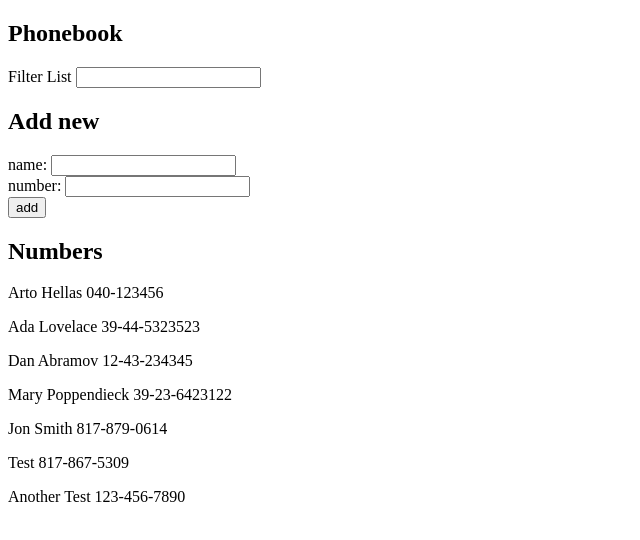
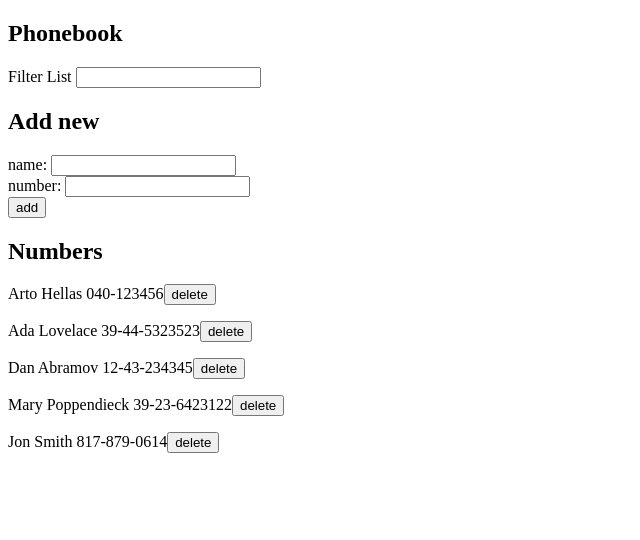
Before and after one commit to Jon-D-Smith/Fullstack_Open, a React (Create React App) app in the folder part2/phonebook/: page / in a window 1280 px wide. Shown: the top 540 px of the page, without its empty margins (0-640 px from the left). Built offline with nearby package versions, Linux system fonts and the light colour scheme; data requests are answered from the project's data file.

Commit message:
Added the delete function

```diff
--- a/part2/phonebook/db.json
+++ b/part2/phonebook/db.json
@@ -24,16 +24,6 @@
       "id": 5,
       "name": "Jon Smith",
       "number": "817-879-0614"
-    },
-    {
-      "id": 6,
-      "name": "Test",
-      "number": "817-867-5309"
-    },
-    {
-      "id": 7,
-      "name": "Another Test",
-      "number": "123-456-7890"
     }
   ]
 }
--- a/part2/phonebook/src/App.js
+++ b/part2/phonebook/src/App.js
@@ -12,6 +12,15 @@ const App = () => {
   const [newNumber, setNewNumber] = useState('')
   const [filter, setFilter] = useState('')
 
+  const handleDeletePerson = (e) => {
+    e.preventDefault()
+    const id = e.target.id
+    const targetPerson = persons.find(person => person.id == id)
+    const target = targetPerson.name
+    personService.deleteOne(id, target)
+
+  }
+
   useEffect(() => {
     personService
     .getAll()
@@ -19,7 +28,7 @@ const App = () => {
       setPersons(initialPersons)
     })
 
-  }, [])
+  }, [handleDeletePerson])
 
   // handling the onChange events in the form
   const handleChangeName = (e) => {
@@ -64,6 +73,8 @@ const App = () => {
 
   }
 
+
+
   return (
     <div>
       <h2>Phonebook</h2>
@@ -84,7 +95,7 @@ const App = () => {
 
       <h2>Numbers</h2>
 
-      <Persons personsToShow={personsToShow} />
+      <Persons personsToShow={personsToShow} handleClick={handleDeletePerson} />
 
     </div>
   )
--- a/part2/phonebook/src/components/Persons.js
+++ b/part2/phonebook/src/components/Persons.js
@@ -1,10 +1,12 @@
-const Persons = ({personsToShow}) => {
+const Persons = ({personsToShow, handleClick}) => {
     return (
         <>
         {personsToShow.map(person => {
             return(
-            <p key={person.id}>{person.name}  {person.number}</p>
+                <>
+            <p key={person.id}>{person.name}  {person.number}<button id={person.id} onClick={handleClick} >delete</button></p>
 
+                </>
           )})}
           </>
      );
--- a/part2/phonebook/src/services/persons.js
+++ b/part2/phonebook/src/services/persons.js
@@ -11,7 +11,17 @@ const create = (newObject) => {
     return request.then(response => response.data)
 }
 
+const deleteOne = (id, target) => {
+    const result = window.confirm(`Do you really want to delete ${target}?`)
+    if(result){
+        const request = axios.delete(`${baseUrl}/${id}`)
+        return request.then(response => response.data)
+    }
+    return
+}
+
 export default  {
     getAll,
-    create
+    create,
+    deleteOne
 }
```
